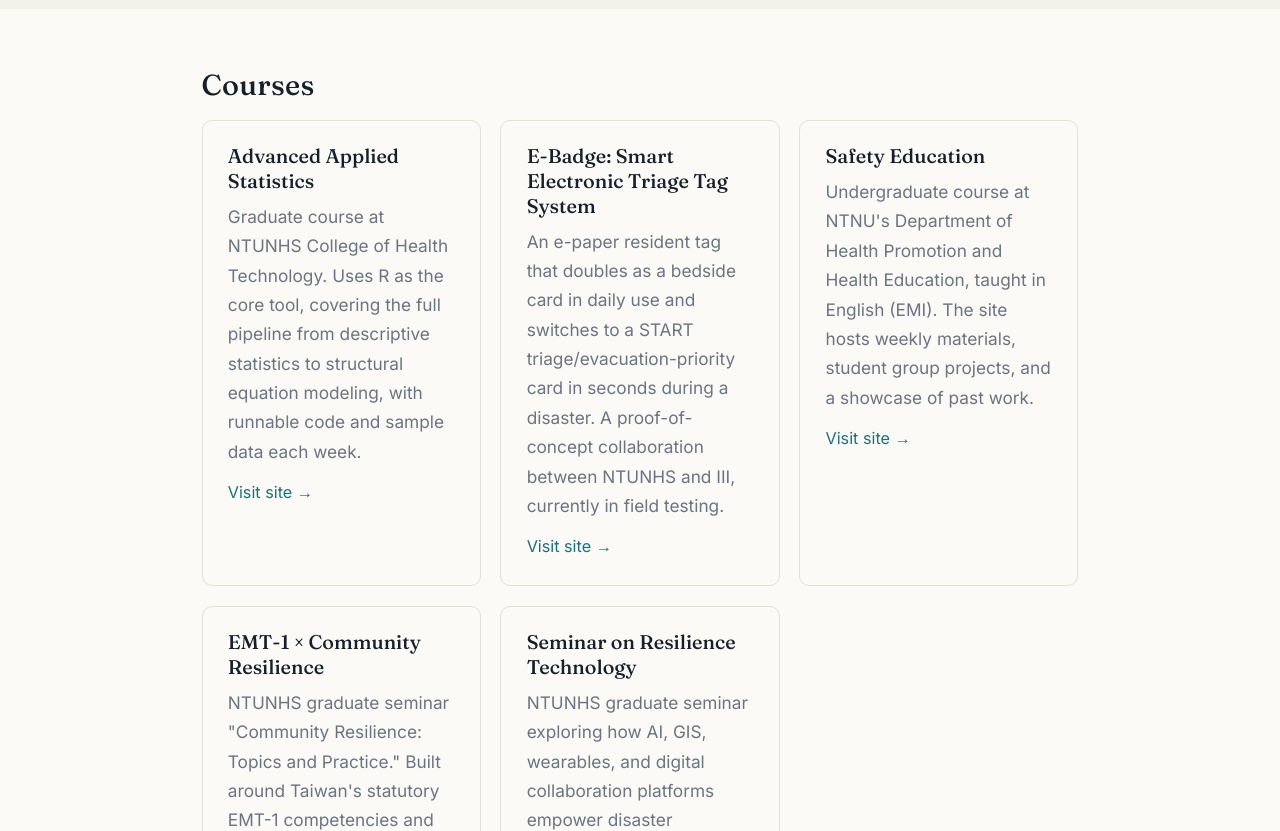
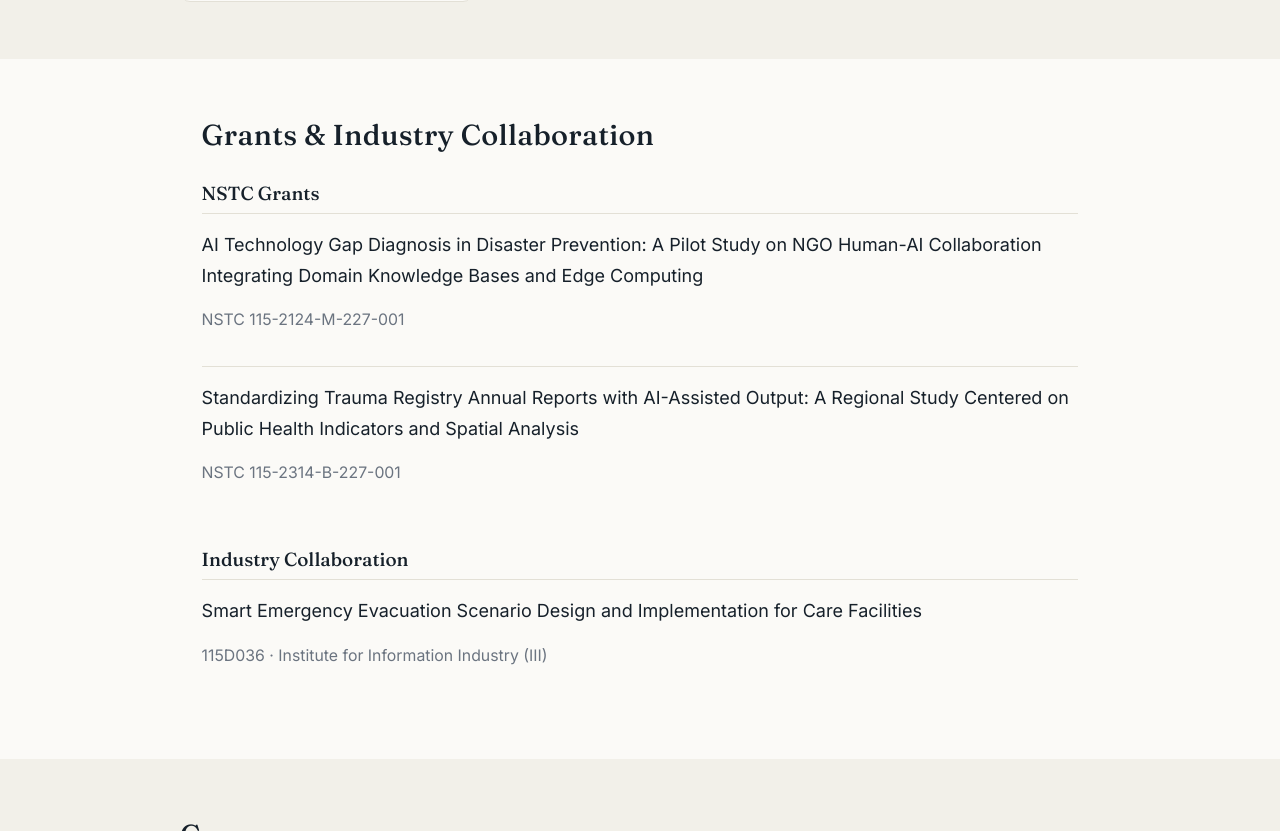
Before and after one commit to drjackchang/drjackchang, a plain HTML site: page index.html in a window 1280 px wide. Shown: the part 1969-2800 px from the top of the page. Drawn offline with Linux system fonts and the light colour scheme.

Commit message:
Add files via upload

```diff
--- a/css/style.css
+++ b/css/style.css
@@ -161,6 +161,10 @@
   padding:1rem 0;border-top:1px solid var(--line);
 }
 .pub-list li:last-child{border-bottom:1px solid var(--line);}
+.grant-list{margin-bottom:1.6rem;}
+.grant-list li{padding:.9rem 0;border-top:1px solid var(--line);}
+.grant-list:last-of-type{margin-bottom:0;}
+.section h3{font-size:1.05rem;margin-top:1.6rem;margin-bottom:.4em;}
 .pub-title{font-size:1rem;margin:0 0 .25em;}
 .pub-meta{font-size:.88rem;color:var(--mist);display:flex;gap:.6em;flex-wrap:wrap;align-items:center;}
 .badge{
--- /dev/null
+++ b/data/grants.json
@@ -0,0 +1,25 @@
+[
+  {
+    "id": "nstc1",
+    "type": "nstc",
+    "name_zh": "災防領域人工智慧技術落差診斷：結合領域知識庫與邊緣運算之NGO人機協作先導計畫",
+    "name_en": "AI Technology Gap Diagnosis in Disaster Prevention: A Pilot Study on NGO Human-AI Collaboration Integrating Domain Knowledge Bases and Edge Computing",
+    "number": "NSTC 115-2124-M-227-001"
+  },
+  {
+    "id": "nstc2",
+    "type": "nstc",
+    "name_zh": "創傷登錄年報之標準格式建置與AI輔助報表產製：以公共衛生指標與空間分析為核心的區域性研究",
+    "name_en": "Standardizing Trauma Registry Annual Reports with AI-Assisted Output: A Regional Study Centered on Public Health Indicators and Spatial Analysis",
+    "number": "NSTC 115-2314-B-227-001"
+  },
+  {
+    "id": "ind1",
+    "type": "industry",
+    "name_zh": "照顧場域之緊急疏散智慧化情境設計與實作",
+    "name_en": "Smart Emergency Evacuation Scenario Design and Implementation for Care Facilities",
+    "number": "115D036",
+    "partner_zh": "資訊工業策進會",
+    "partner_en": "Institute for Information Industry (III)"
+  }
+]
--- a/index.html
+++ b/index.html
@@ -20,6 +20,7 @@
     <nav class="pillnav" aria-label="主要導覽">
       <a href="#about" data-i18n="navAbout">關於</a>
       <a href="#research" data-i18n="navResearch">研究</a>
+      <a href="#grants" data-i18n="navGrants">計畫</a>
       <a href="#courses" data-i18n="navCourses">課程</a>
       <a href="#publications" data-i18n="navPublications">著作</a>
       <a href="#news" data-i18n="navNews">動態</a>
@@ -57,19 +58,27 @@
     <div class="card-grid" id="projectGrid"></div>
   </section>
 
-  <section class="section" id="courses">
+  <section class="section" id="grants">
+    <h2 data-i18n="sectionGrants">研究計畫與產學合作 Grants &amp; Industry Collaboration</h2>
+    <h3 data-i18n="groupNstc">科技部／國科會計畫</h3>
+    <ul class="grant-list" id="nstcGrantList"></ul>
+    <h3 data-i18n="groupIndustry">產學合作</h3>
+    <ul class="grant-list" id="industryGrantList"></ul>
+  </section>
+
+  <section class="section alt" id="courses">
     <h2 data-i18n="sectionCourses">教學課程 Courses</h2>
     <div class="card-grid" id="courseGrid"></div>
   </section>
 
-  <section class="section alt" id="publications">
+  <section class="section" id="publications">
     <h2 data-i18n="sectionPublications">學術著作 Publications</h2>
     <div class="tab-row" id="pubTabs"></div>
     <ul class="pub-list" id="pubList"></ul>
     <button class="show-all" id="pubShowAll" type="button" data-i18n="showAll">全部展開 / Show All</button>
   </section>
 
-  <section class="section" id="news">
+  <section class="section alt" id="news">
     <h2 data-i18n="sectionNews">媒體與動態 News &amp; Updates</h2>
     <div class="news-list" id="newsList"></div>
   </section>
--- a/js/main.js
+++ b/js/main.js
@@ -3,8 +3,10 @@
 
   var UI = {
     zh: {
-      navAbout: "關於", navResearch: "研究", navCourses: "課程", navPublications: "著作", navNews: "動態",
+      navAbout: "關於", navResearch: "研究", navGrants: "計畫", navCourses: "課程", navPublications: "著作", navNews: "動態",
       sectionAbout: "關於我 About", sectionResearch: "重點研究與專案 Featured Projects",
+      sectionGrants: "研究計畫與產學合作 Grants & Industry Collaboration",
+      groupNstc: "科技部／國科會計畫", groupIndustry: "產學合作",
       sectionCourses: "教學課程 Courses",
       sectionPublications: "學術著作 Publications", sectionNews: "媒體與動態 News & Updates",
       showAll: "全部展開", showLess: "收合",
@@ -14,8 +16,10 @@
       langBtn: "EN"
     },
     en: {
-      navAbout: "About", navResearch: "Research", navCourses: "Courses", navPublications: "Publications", navNews: "News",
+      navAbout: "About", navResearch: "Research", navGrants: "Grants", navCourses: "Courses", navPublications: "Publications", navNews: "News",
       sectionAbout: "About", sectionResearch: "Featured Projects",
+      sectionGrants: "Grants & Industry Collaboration",
+      groupNstc: "NSTC Grants", groupIndustry: "Industry Collaboration",
       sectionCourses: "Courses",
       sectionPublications: "Publications", sectionNews: "News & Updates",
       showAll: "Show all", showLess: "Show less",
@@ -134,6 +138,29 @@
     });
   }
 
+  function renderGrants(grants) {
+    var nstcList = document.getElementById("nstcGrantList");
+    var indList = document.getElementById("industryGrantList");
+    nstcList.innerHTML = "";
+    indList.innerHTML = "";
+    (grants || []).forEach(function (g) {
+      var li = el("li");
+      li.appendChild(el("p", "pub-title", pick(g, "name")));
+      var meta = el("p", "pub-meta");
+      var metaText = g.number || "";
+      if (g.type === "industry" && (g.partner_zh || g.partner_en)) {
+        metaText += " · " + pick(g, "partner");
+      }
+      meta.appendChild(document.createTextNode(metaText));
+      li.appendChild(meta);
+      if (g.type === "nstc") {
+        nstcList.appendChild(li);
+      } else {
+        indList.appendChild(li);
+      }
+    });
+  }
+
   function renderPubTabs() {
     var strings = UI[state.lang];
     var tabs = [
@@ -228,6 +255,7 @@
     renderHero(state.data.site);
     renderAbout(state.data.site);
     renderProjects(state.data.projects);
+    renderGrants(state.data.grants);
     renderCourses(state.data.courses);
     renderPubTabs();
     renderPublications(state.data.publications);
@@ -249,6 +277,7 @@
     Promise.all([
       fetch("data/site.json").then(function (r) { return r.json(); }),
       fetch("data/projects.json").then(function (r) { return r.json(); }),
+      fetch("data/grants.json").then(function (r) { return r.json(); }),
       fetch("data/courses.json").then(function (r) { return r.json(); }),
       fetch("data/publications.json").then(function (r) { return r.json(); }),
       fetch("data/news.json").then(function (r) { return r.json(); })
@@ -256,9 +285,10 @@
       state.data = {
         site: results[0],
         projects: results[1],
-        courses: results[2],
-        publications: results[3],
-        news: results[4]
+        grants: results[2],
+        courses: results[3],
+        publications: results[4],
+        news: results[5]
       };
       renderAll();
     }).catch(function (err) {
```
Also changed, not shown: 1 other file.
